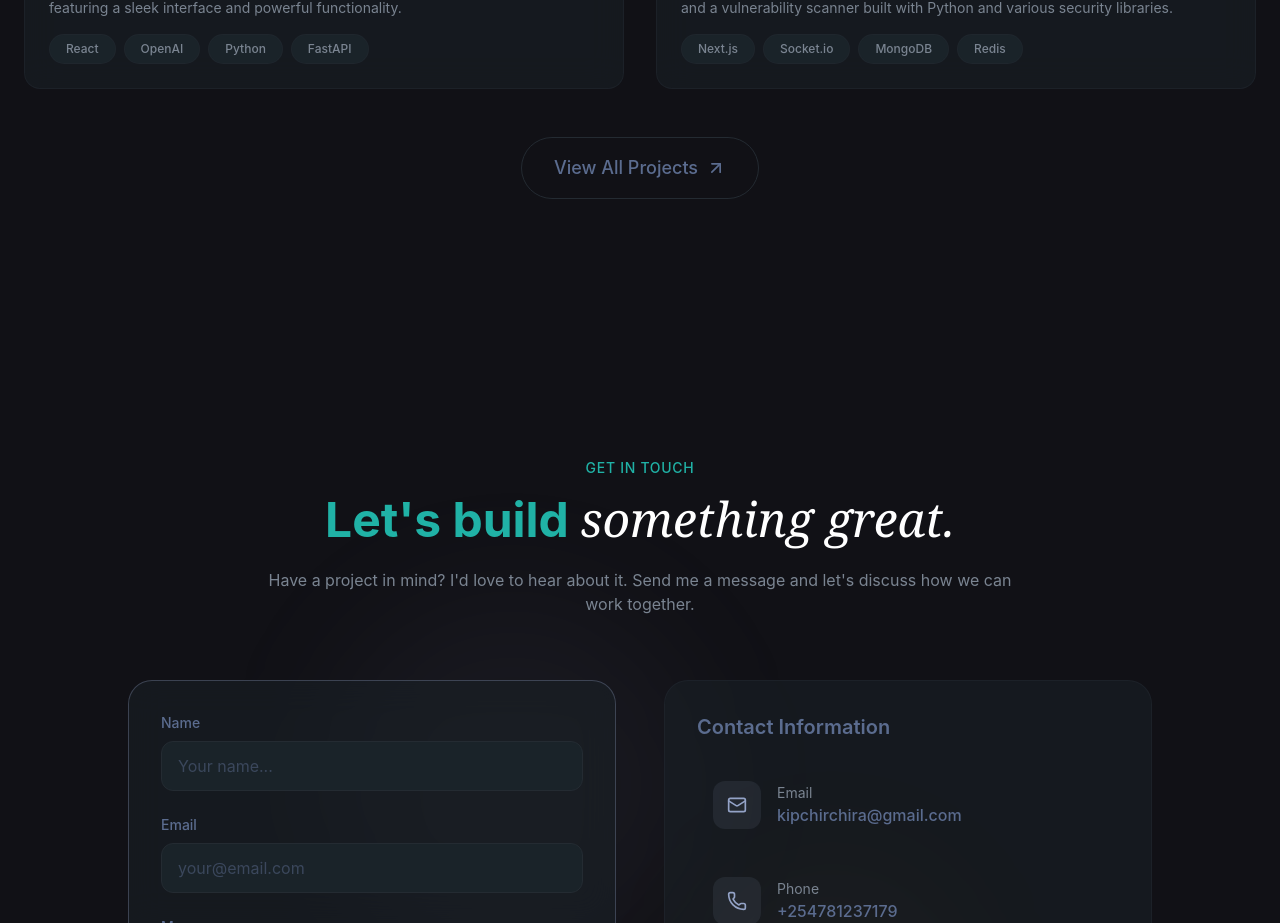
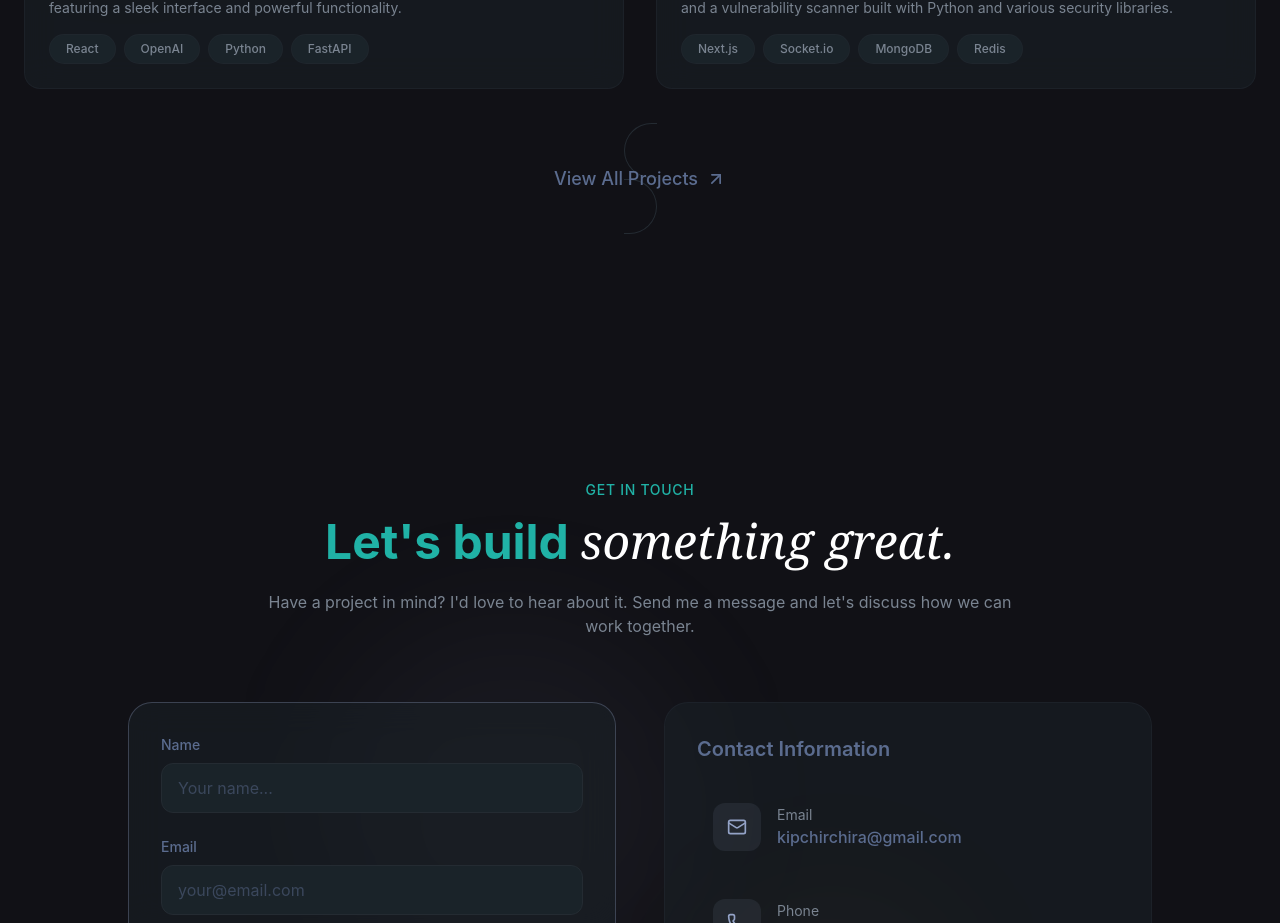
Before and after one commit to firstflye/React-tailwind-personal-portfolio, a React app: page / in a window 1280 px wide. Shown: the part 2417-3340 px from the top of the page. Built offline with nearby package versions, Linux system fonts and the light colour scheme; the HTML template or start-up script is replaced by a standard one.

Commit message:
Add href to AnimatedBorderButton for project link

```diff
--- a/src/sections/Projects.jsx
+++ b/src/sections/Projects.jsx
@@ -134,7 +134,7 @@ export const Projects = () => {
 
         {/* View All CTA */}
         <div className="text-center mt-12 animate-fade-in animation-delay-500">
-          <AnimatedBorderButton>
+          <AnimatedBorderButton href="https://github.com/firstflye">
             View All Projects
             <ArrowUpRight className="w-5 h-5" />
           </AnimatedBorderButton>
```
